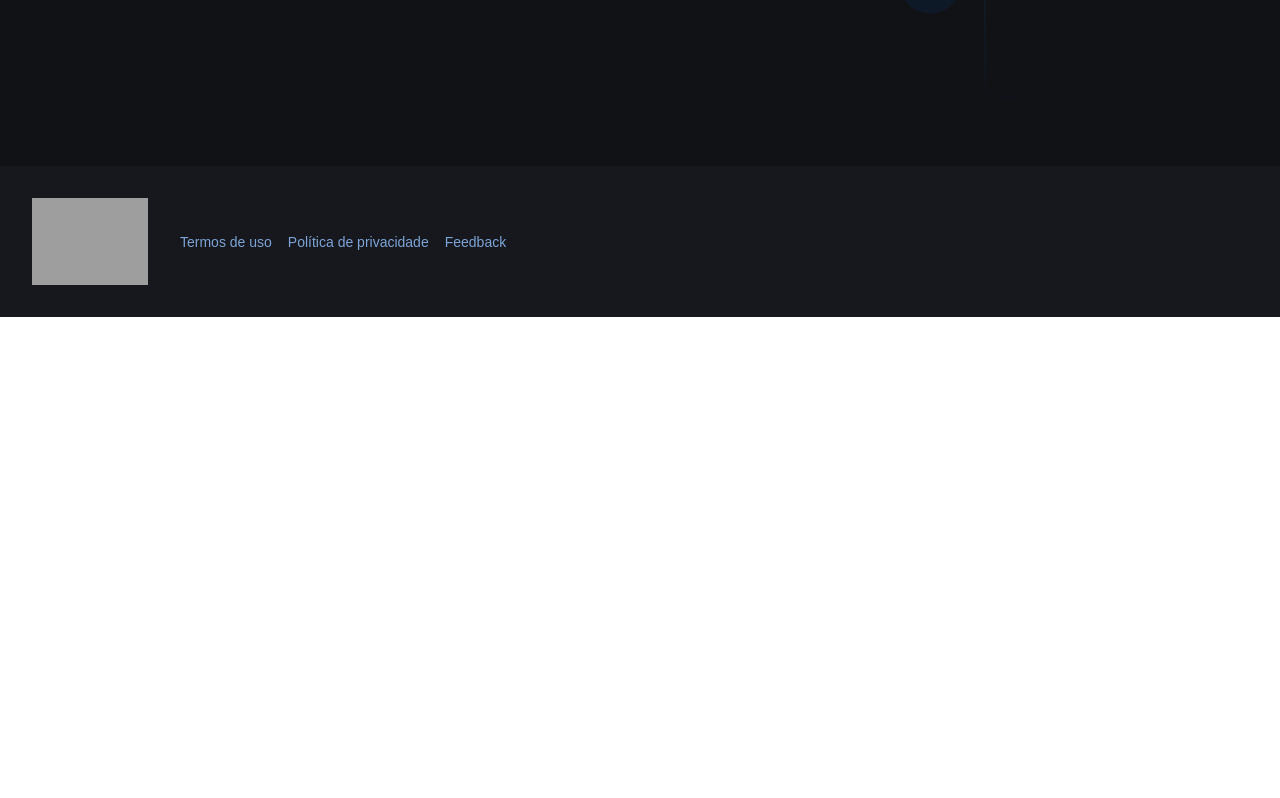
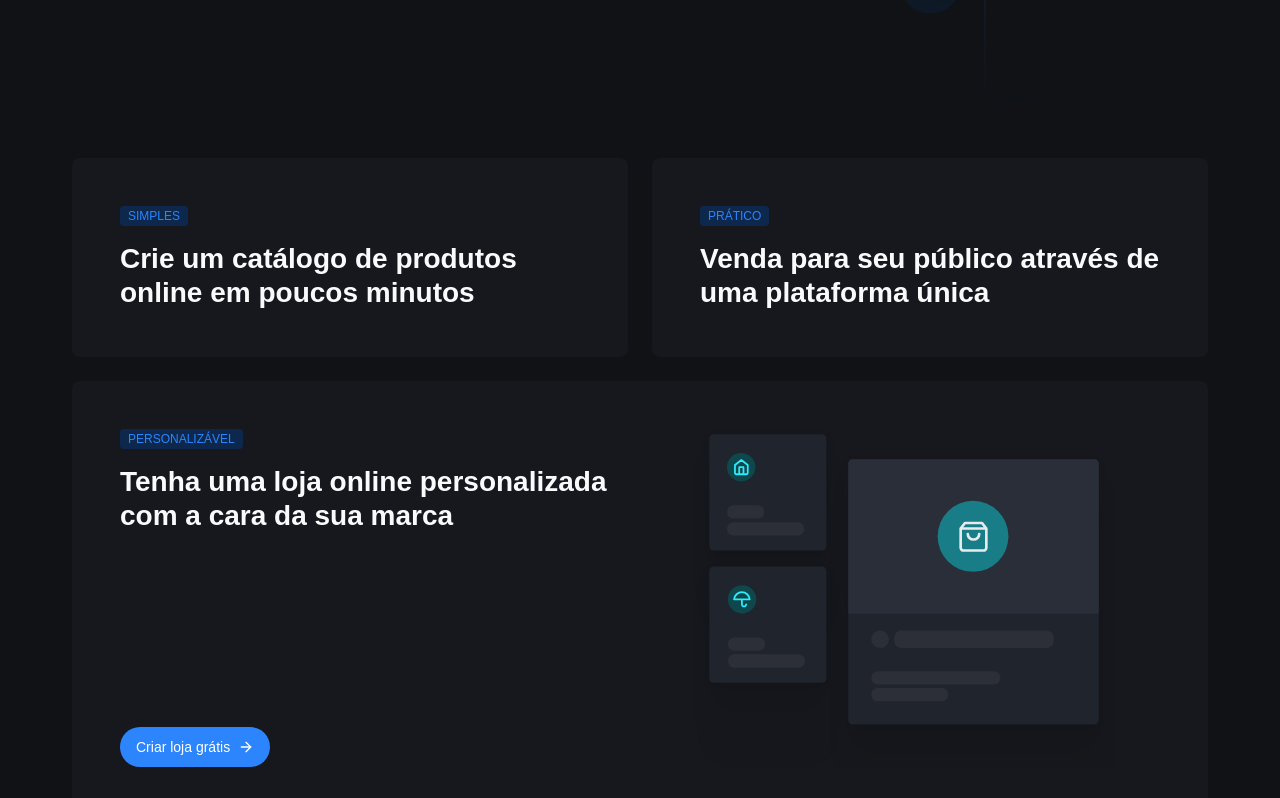
Before and after one commit to YasminFerrariDias/site-blog, a Next.js app: page / in a window 1280 px wide. Shown: the part 522-1320 px from the top of the page. Before the commit the page ends 839 px from the top, so only its background shows below. Built offline with nearby package versions, Linux system fonts and the light colour scheme; grey boxes are pictures that could not be loaded.

Commit message:
Seção: Feature

```diff
--- /dev/null
+++ b/src/components/feature-section/feature-section.tsx
@@ -0,0 +1,69 @@
+import Link from "next/link"
+import { Button } from "../ui/button"
+import { ArrowRight } from "lucide-react"
+import Image from "next/image"
+
+export const FeatureSection = () => {
+  return (
+    <section className="container bg-gray-700 grid gap-6 md:grid-cols-2 pb-8 pt-8 md:py-10">
+      <div className="flex flex-col gap-4 rounded-lg p-6 bg-gray-500 md:p-12">
+        <span className="text-body-tag text-blue-200 bg-blue-400 px-2 py-1 w-fit rounded-sm uppercase">
+          Simples
+        </span>
+        <h2 className="text-gray-100 text-heading-lg">
+          Crie um catálogo de produtos online em poucos minutos
+        </h2>
+      </div>
+
+      <div className="flex flex-col gap-4 rounded-lg p-6 bg-gray-500 md:p-12">
+        <span className="text-body-tag text-blue-200 bg-blue-400 px-2 py-1 w-fit rounded-sm uppercase">
+          Prático
+        </span>
+        <h2 className="text-gray-100 text-heading-lg">
+          Venda para seu público através de uma plataforma única
+        </h2>
+      </div>
+
+      <div className="col-span-full flex flex-col gap-2">
+        <div className="grid grid-cols-1 md:grid-cols-2 gap-12 md:gap-4 rounded-lg bg-gray-500 p-6 md:p-12">
+          <div className="flex flex-col gap-4">
+            <span className="text-body-tag text-blue-200 bg-blue-400 px-2 py-1 w-fit rounded-sm uppercase">
+              Personalizável
+            </span>
+
+            <h2 className="text-gray-100 text-heading-lg">
+              Tenha uma loja online personalizada com a cara da sua marca
+            </h2>
+            <Button className="rounded-full hidden mt-4 md:mt-auto md:flex w-fit" asChild>
+              <Link href='/criar-loja'>
+                Criar loja grátis
+                <ArrowRight />
+              </Link>
+            </Button>
+
+          </div>
+
+          <div className="flex flex-col items-center justify-center w-full">
+            <div className="w-full max-w-md overflow-hidden">
+              <Image
+                src="/feature-section.svg"
+                alt="Features"
+                width={440}
+                height={330}
+                className="object-cover w-full"
+              />
+
+              <Button className="w-full gap-2 rounded-full mt-4 md:mt-auto md:hidden" asChild>
+                <Link href='/criar-loja'>
+                  Criar loja grátis
+                  <ArrowRight />
+                </Link>
+              </Button>
+
+            </div>
+          </div>
+        </div>
+      </div>
+    </section >
+  )
+}
--- /dev/null
+++ b/src/components/feature-section/index.ts
@@ -0,0 +1 @@
+export * from './feature-section'
--- a/src/pages/index.tsx
+++ b/src/pages/index.tsx
@@ -1,3 +1,4 @@
+import { FeatureSection } from "@/components/feature-section";
 import { HeroSection } from "@/components/hero-section";
 
 export default function Home() {
@@ -5,6 +6,7 @@
    <>
       <article className="flex flex-col">
         <HeroSection />
+        <FeatureSection />
       </article>
    </>
   );
--- a/tailwind.config.ts
+++ b/tailwind.config.ts
@@ -63,6 +63,9 @@
         'body-sm': ['14px', { lineHeight: '150%', fontWeight: '400' }],
         'body-xs': ['12px', { lineHeight: '150%', fontWeight: '400' }],
 
+        // Body - Tag
+        'body-tag': ['12px', { lineHeight: '100%', fontWeight: '400' }],
+
         // Action - Inter
         'action-md': ['16px', { lineHeight: 'normal', fontWeight: '500' }],
         'action-sm': ['14px', { lineHeight: 'normal', fontWeight: '500' }],
```
Also changed, not shown: public/feature-section.svg (added).
